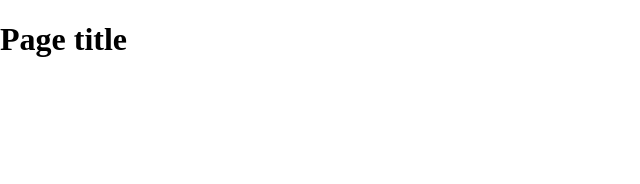
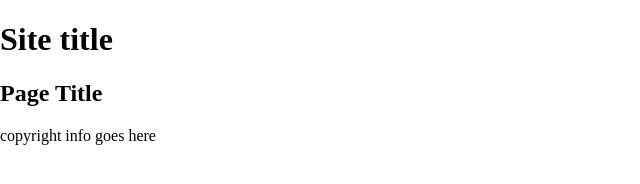
Before and after one commit to DimitarMitrevski/git-basics, a plain HTML site: page index.html in a window 1280 px wide. Shown: the whole page, without its empty margins (0-640 px from the left). Drawn offline with nearby package versions, Linux system fonts and the light colour scheme.

Commit message:
added more info to the template

```diff
--- a/index.html
+++ b/index.html
@@ -14,13 +14,15 @@
     </head>
     <body>
     <header>
-	<h1>Page title</h1>
+	<h1>Site title</h1>
     </header>
     <nav id="pageNav">
     </nav>
     <main>
+    <h2>Page Title</h2>
     </main>
     <footer>
+    copyright info goes here
     </footer>
         <script>
 //use the modernizr load to load up external scripts. This will load the scripts asynchronously, but the order listed matters. Although it will load all scripts in parallel, it will execute them in the order listed
```
